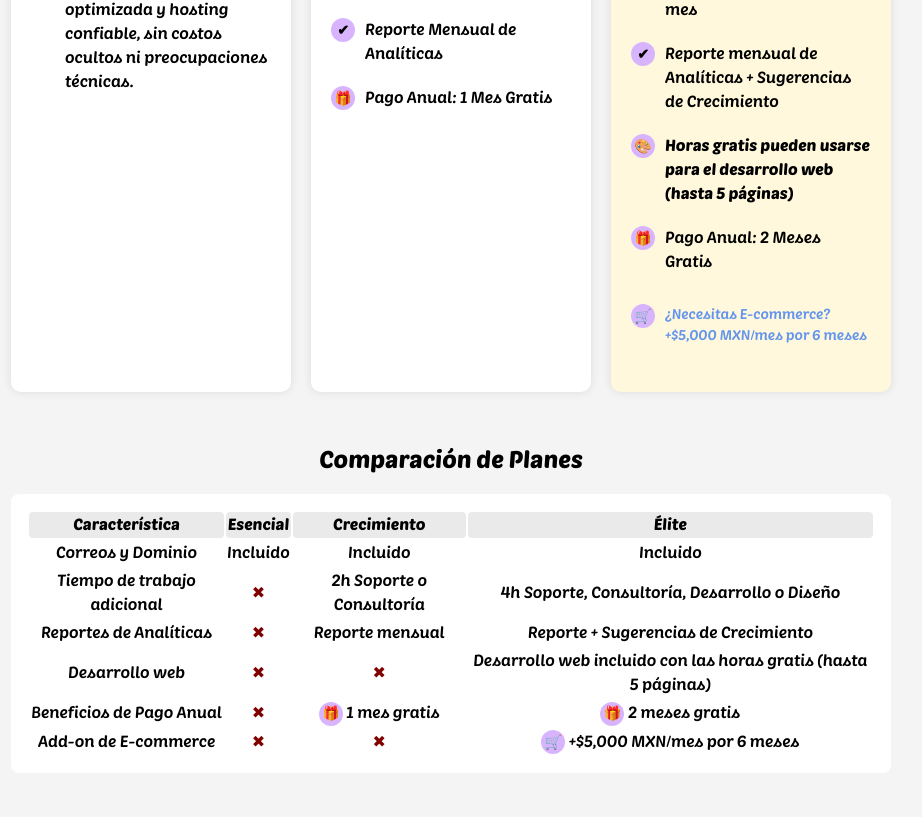
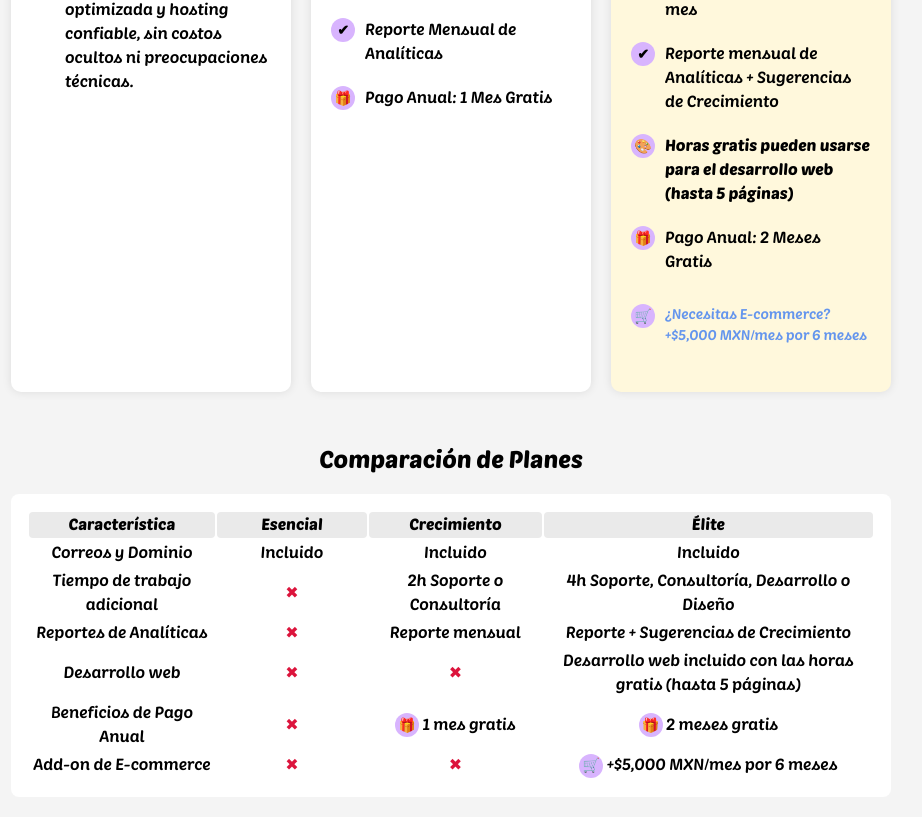
Before and after one commit to BennyRaccoon/buncult-website, a Next.js app: page /oferta-web in a window 1280 px wide. Shown: the part 666-1483 px from the top of the page, without its empty margins (189-1111 px from the left). Built offline with nearby package versions, Linux system fonts and the light colour scheme.

Commit message:
Update styles.css

```diff
--- a/app/oferta-web/styles.css
+++ b/app/oferta-web/styles.css
@@ -54,12 +54,13 @@ del {
 }
 
 .red {
-    color: maroon;
+    color: #DC143C;
 }
 
 th {
     background: #eaeaea;
     border-radius: 4px;
+    min-width: 150px;
 }
 
 .icon {
```
